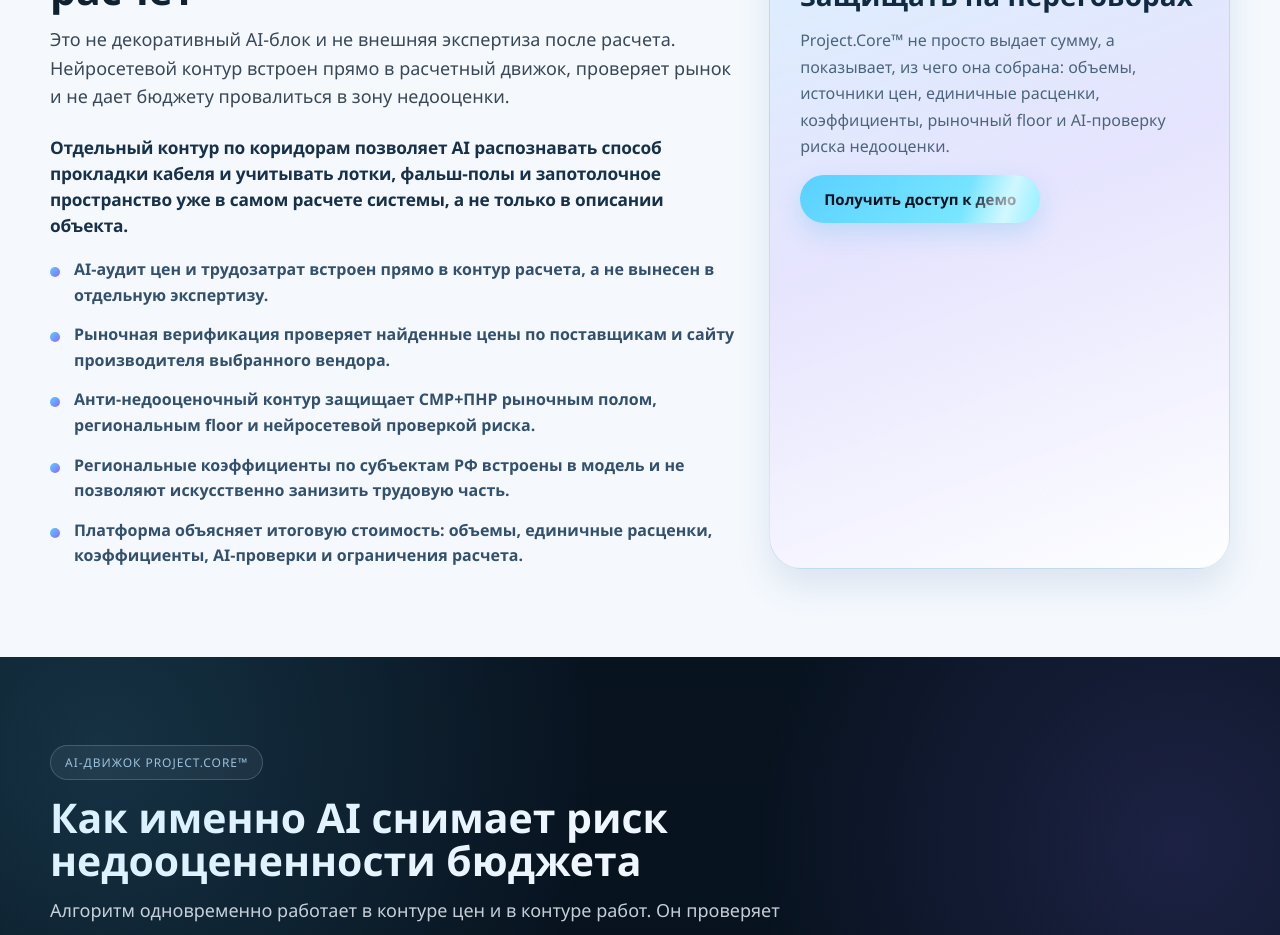
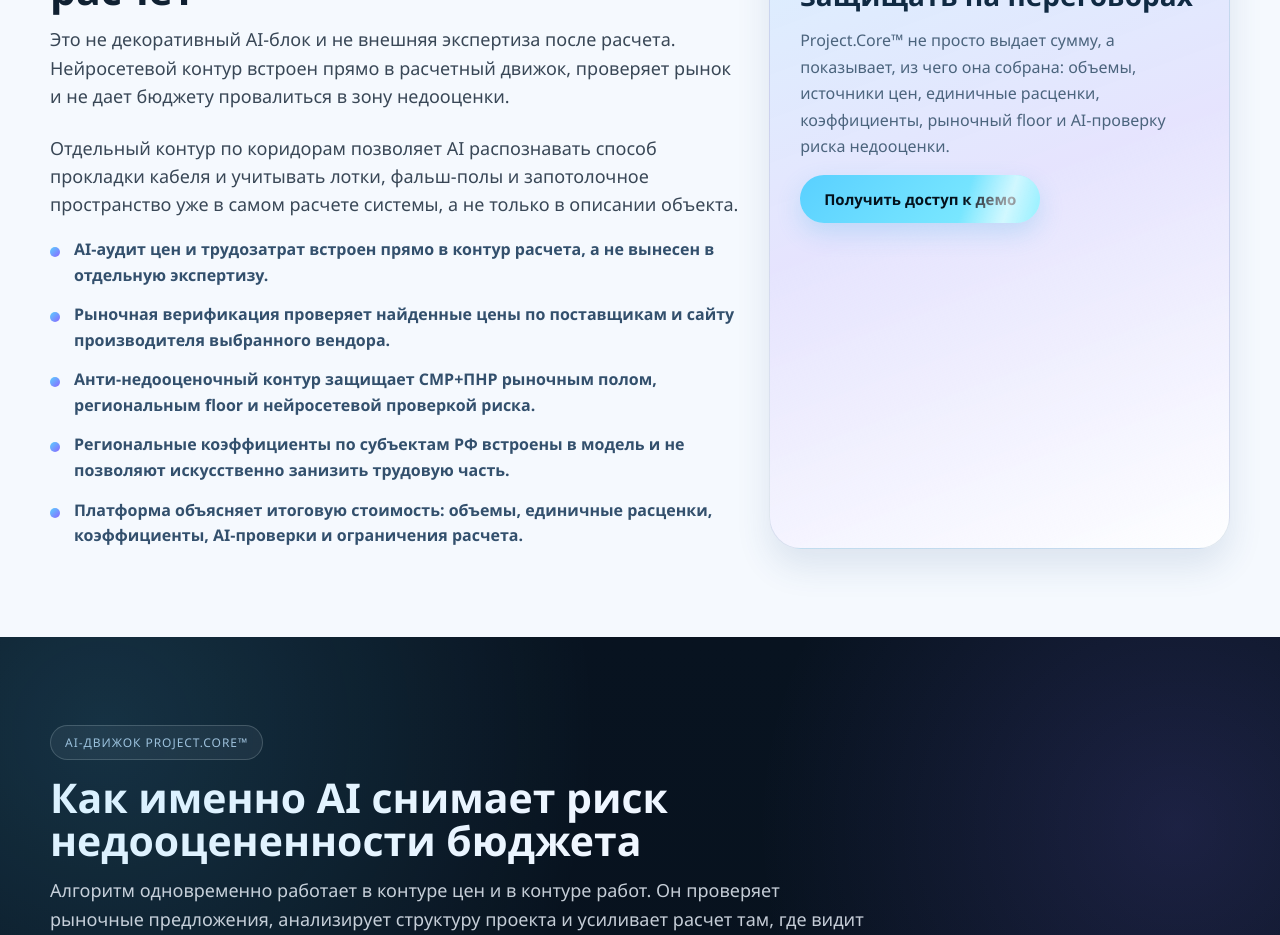
Before and after one commit to AlexSpider0686/Spider0, a React app in the folder src/: page / in a window 1280 px wide. Shown: the part 3360-4295 px from the top of the page. Built offline with nearby package versions, Linux system fonts and the light colour scheme; the HTML template or start-up script is replaced by a standard one.

Commit message:
match corridor note typography to body text

```diff
--- a/src/site.css
+++ b/src/site.css
@@ -554,11 +554,12 @@ html {
 
 .app-shell .corridor-emphasis {
   display: block;
-  font-size: clamp(16px, 1.35vw, 19px);
-  line-height: 1.5;
-  font-weight: 700;
-  letter-spacing: -0.01em;
-  color: #18314a;
+  font-size: 18px;
+  line-height: 1.55;
+  font-weight: 400;
+  letter-spacing: 0;
+  color: inherit;
+  opacity: 0.82;
   max-width: 980px;
 }
 
```
